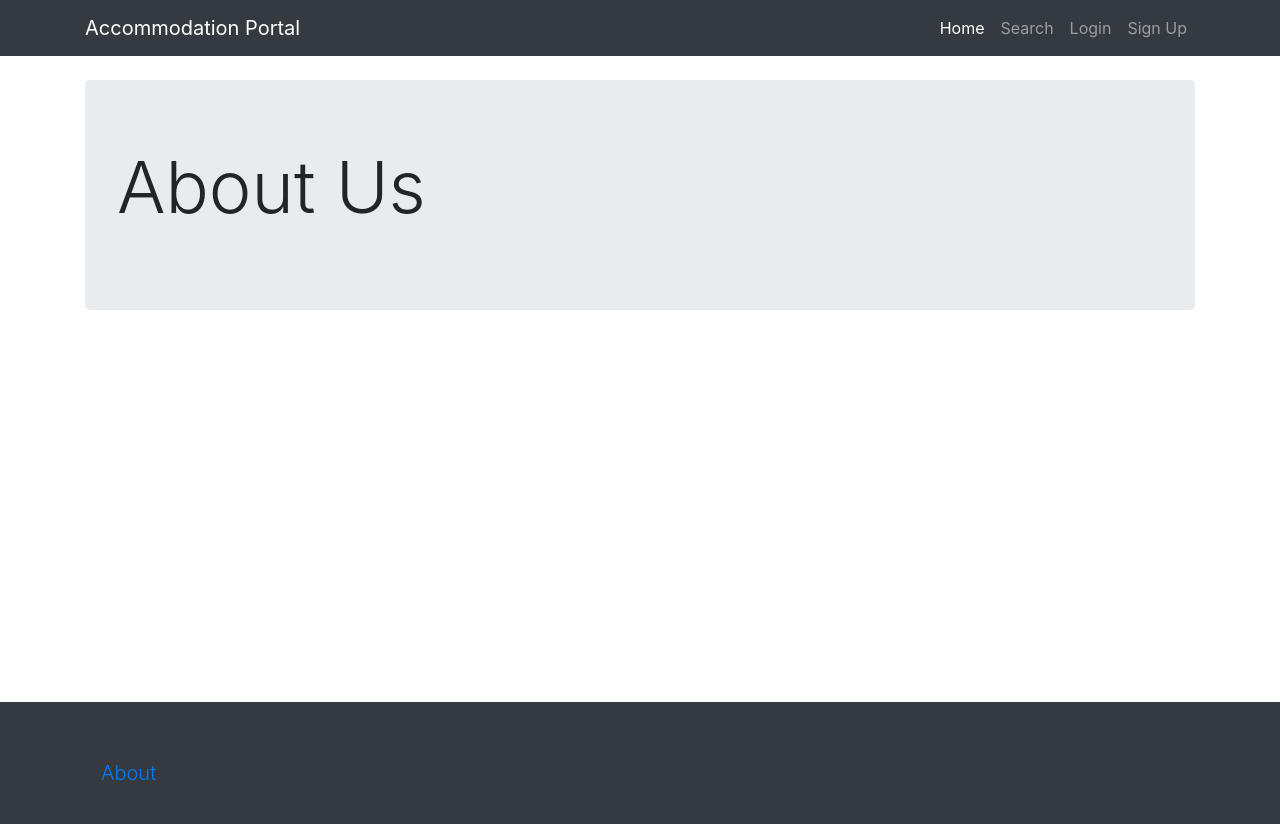
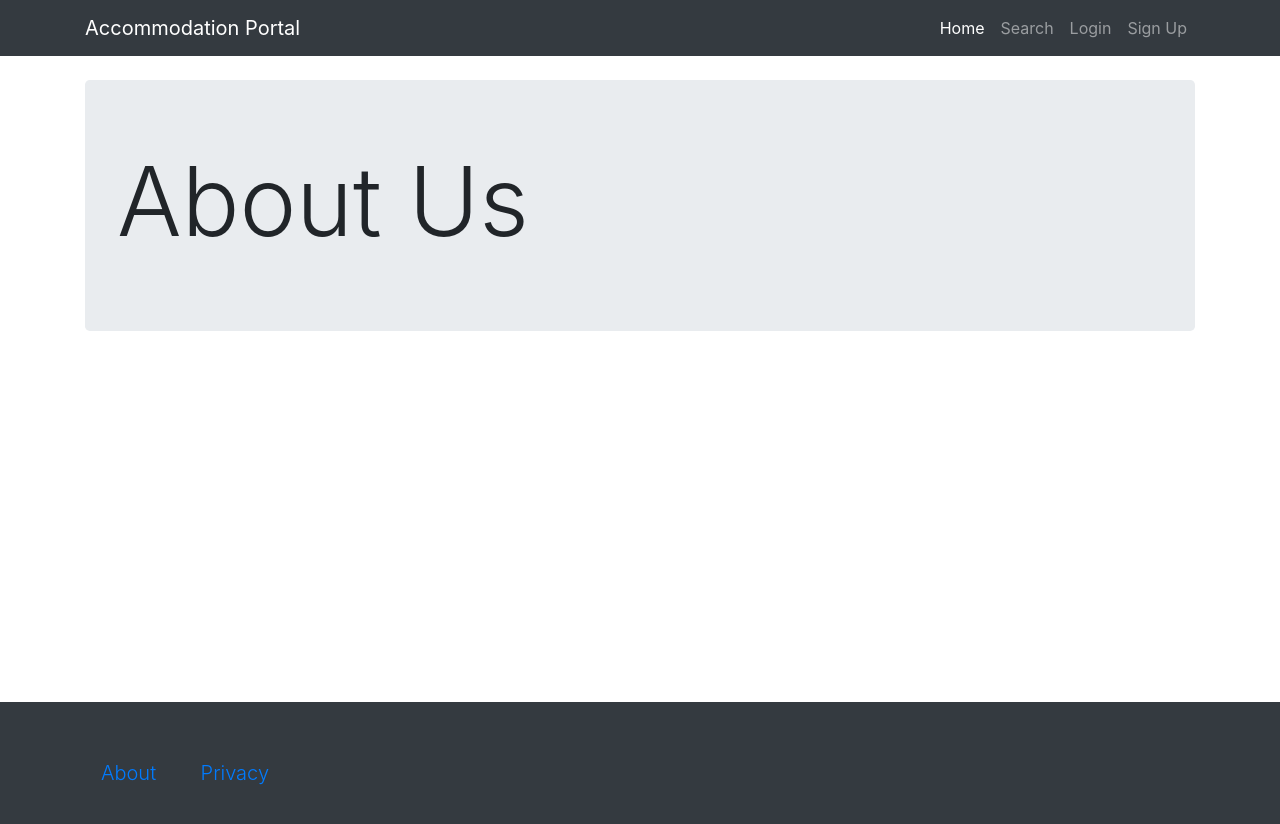
Before and after one commit to Jackson-Luu/AccommodationWebsite, a Django app: page /about/ in a window 1280 px wide. Run offline with Django 3.2, Linux system fonts and the light colour scheme; some libraries are stand-ins or nearby versions.

Commit message:
Added privacy policy view

```diff
--- a/mysite/booking/views.py
+++ b/mysite/booking/views.py
@@ -135,6 +135,9 @@ def room_gen(size, num_rooms):
 
 def about_view(request):
     return render(request,'about.html',{})
+
+def privacy_view(request):
+    return render(request, 'privacy.html', {})
 
 def home_view(request,*args, **kwargs):
     # CSV call, comment out to improve homepage performance
--- a/mysite/mysite/urls.py
+++ b/mysite/mysite/urls.py
@@ -21,6 +21,7 @@ from user_manager.views import *
 urlpatterns = [
 	path('admin/', admin.site.urls),
     path('about/',about_view, name='about'),
+	path('privacy/', privacy_view, name='privacy'),
 	path('', home_view, name='home'),
 	path('search/', search_view),
 	path('signup/', register_view, name='signup'),
--- a/mysite/templates/about.html
+++ b/mysite/templates/about.html
@@ -6,8 +6,7 @@
 </head>
 <div class="container">
         <header class="jumbotron my-4">
-            <h1 class="display-3">About Us</h1>
-            <p class="lead"> </p>
+            <h1 class="display-1">About Us</h1>
         </header>
 </div>
 
--- a/mysite/templates/booking.html
+++ b/mysite/templates/booking.html
@@ -482,8 +482,6 @@
     <!-- Include jQuery -->
     <!-- Bootstrap core JavaScript -->
     <script src="https://maxcdn.bootstrapcdn.com/bootstrap/4.3.1/js/bootstrap.min.js"></script>
-
-    Include Date Range Picker -->
     <!--<script type="text/javascript" src="https://cdnjs.cloudflare.com/ajax/libs/bootstrap-datepicker/1.9.0/js/bootstrap-datepicker.min.js"></script>
     <link rel="stylesheet" href="https://cdnjs.cloudflare.com/ajax/libs/bootstrap-datepicker/1.9.0/css/bootstrap-datepicker3.css" />-->
     <!--<script>
--- a/mysite/templates/footer.html
+++ b/mysite/templates/footer.html
@@ -6,6 +6,11 @@
 					<a class="nav-link" href="/about">About</a>
 				</p>
 			</li>
+			<li class="list-inline-item">
+				<p class="nav-item lead">
+					<a class="nav-link" href="/privacy">Privacy</a>
+				</p>
+			</li>
 		</ul>
 	</div>
 </footer>
```
Also changed, not shown: mysite/templates/privacy.html (added, +13 -0 lines).
